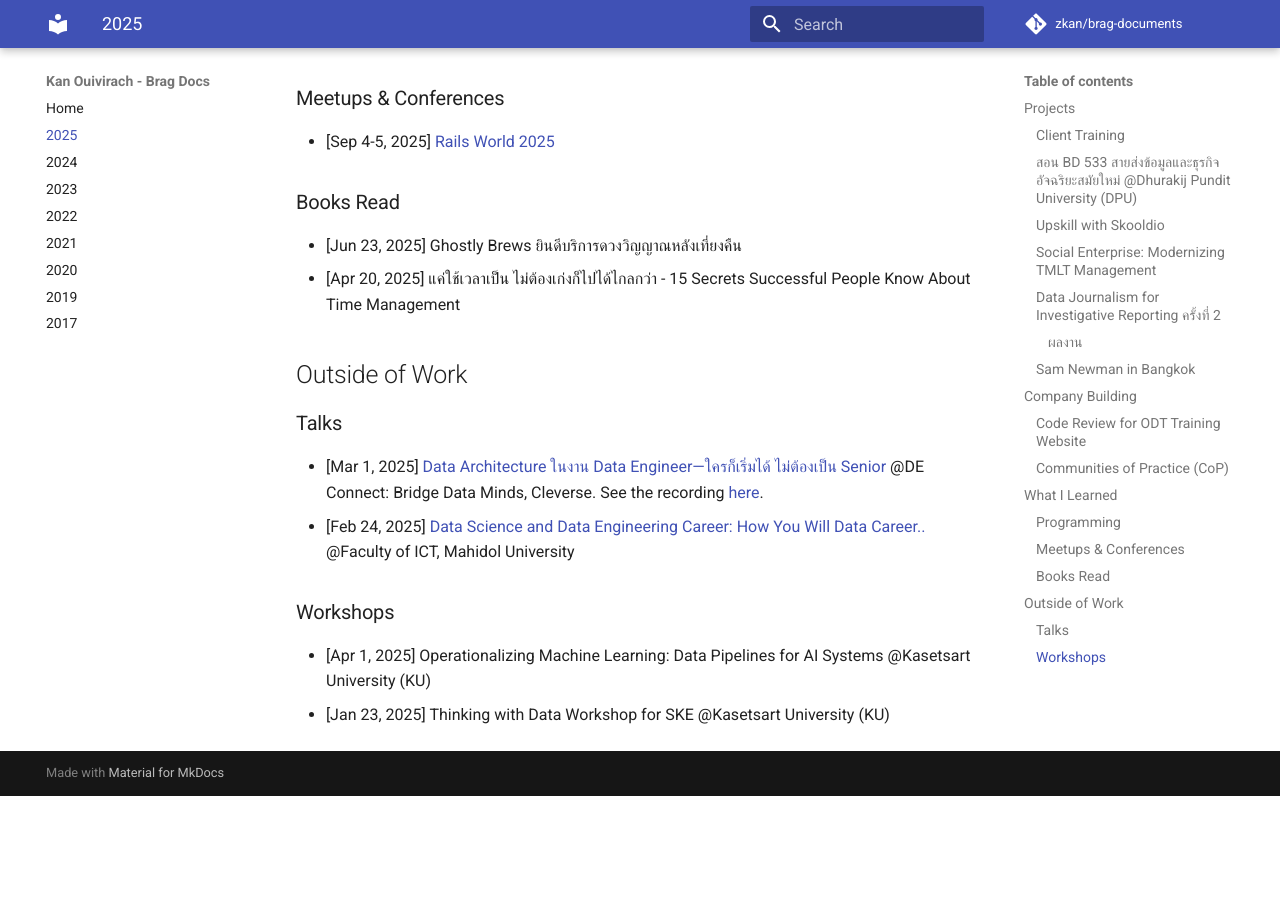
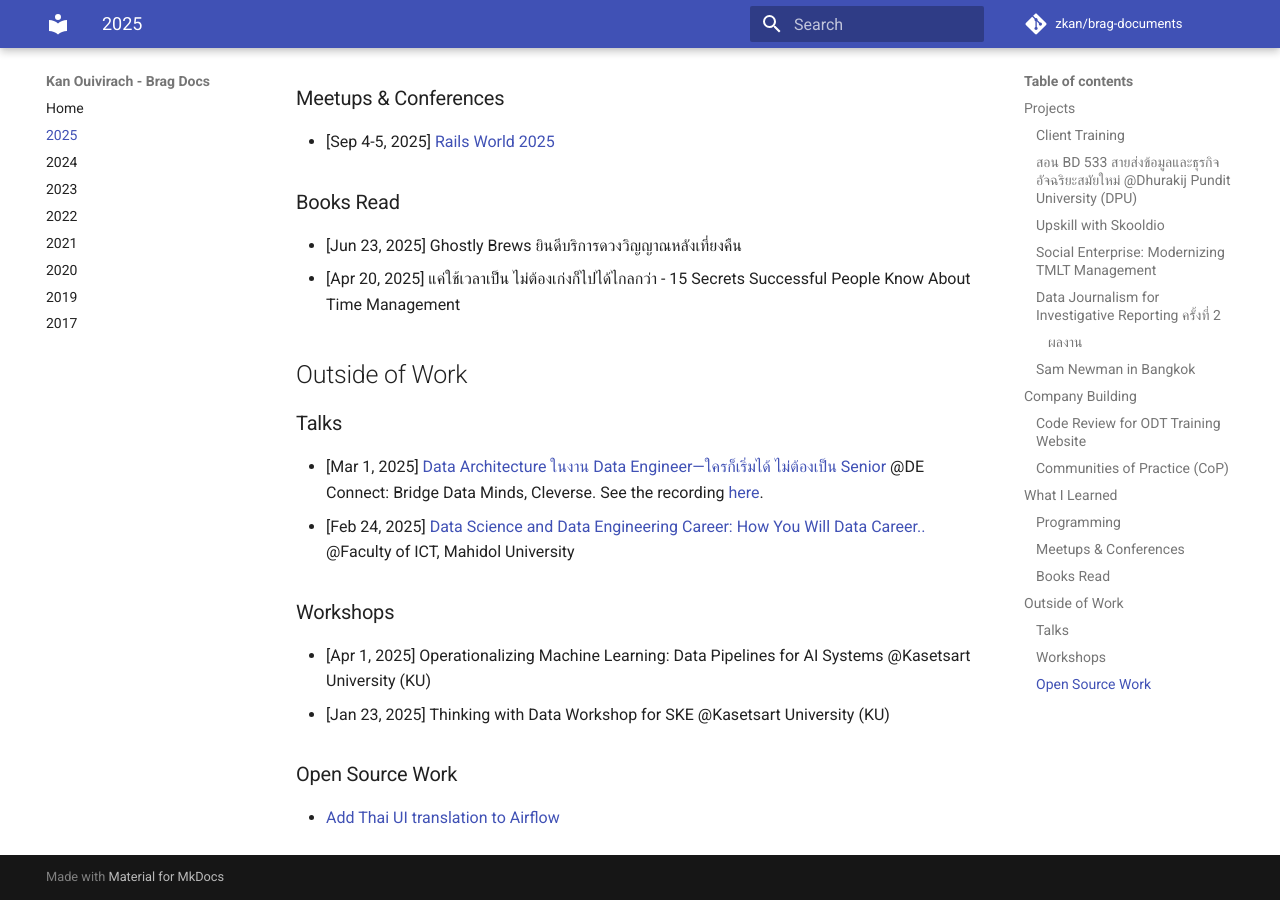
Before and after one commit to zkan/brag-documents, an MkDocs documentation site: the page built from docs/2025.md, in a window 1280 px wide and 900 px high, scrolled down 2305 px. Built offline with MkDocs 1.6.1 and Material for MkDocs 9.7.7, drawn with Linux system fonts in a browser that asks for light colours; comment, search, counter and statistics services are not loaded; before the commit the page ends 3101 px from its top, so only the background shows below that.

Commit message:
Add PR to Airflow

```diff
--- a/docs/2025.md
+++ b/docs/2025.md
@@ -122,3 +122,8 @@
 * [Apr 1, 2025] Operationalizing Machine Learning: Data Pipelines for AI
 Systems @Kasetsart University (KU)
 * [Jan 23, 2025] Thinking with Data Workshop for SKE @Kasetsart University (KU)
+
+### Open Source Work
+
+* [Add Thai UI translation to
+Airflow](https://github.com/apache/airflow/pull/56353){: target="_blank"}
```
